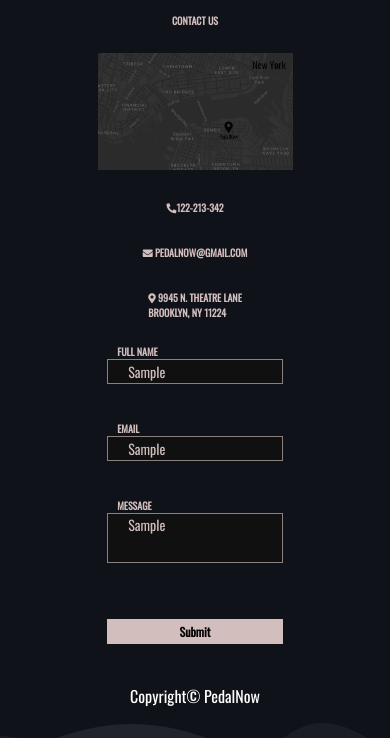
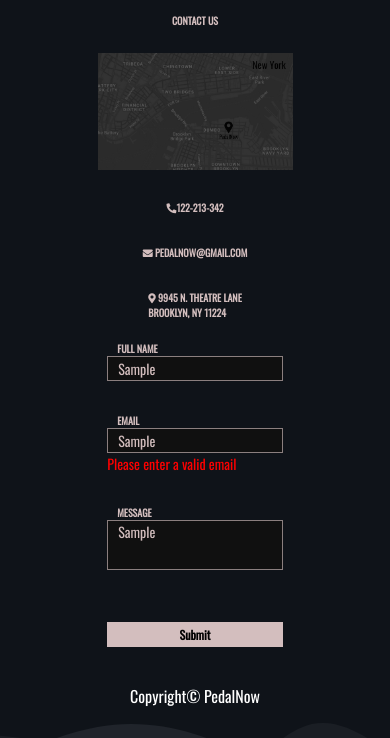
Before and after one commit to aladinzecic/bikes, a website: page allPages/Contact/index.html in a window 390 px wide. Both pictures are taken after typing "Sample", "Sample", "Sample" into the empty fields and a click on the button "Submit". Shown: the part 106-844 px from the top of the page. Drawn offline with nearby package versions, Linux system fonts and the light colour scheme.

Commit message:
validation

```diff
--- a/allPages/Contact/contact.css
+++ b/allPages/Contact/contact.css
@@ -4,6 +4,7 @@
   box-sizing: border-box;
   font-family: "Oswald", sans-serif;
 }
+
 body{
   width: 100%;
   height: 100vh;
@@ -199,6 +200,10 @@ list-style: none;}
   justify-content: space-around;
   align-items: center;
 }
+.error{
+  color: red;
+  font-size: 14px;
+}
 .centered{
   display: flex;
   flex-direction: column;
@@ -311,12 +316,14 @@ align-items: center;
     height: 25px;
     width: 45vw;
   }
+  .inputText{
+padding-left: 10px;
+  }
   .right textarea {
 
     height: 50px;
     width: 45vw;
   }
-
   input:focus ~ .floating-label,
   input:not(:focus):valid ~ .floating-label,
   textarea:focus ~ .floating-label,
--- a/allPages/Contact/index.html
+++ b/allPages/Contact/index.html
@@ -11,6 +11,12 @@
       integrity="sha512-…"
       crossorigin="anonymous"
     />
+    <!-- Include Toastify CSS -->
+<link href="https://cdn.jsdelivr.net/npm/toastify-js/src/toastify.min.css" rel="stylesheet">
+
+<!-- Include Toastify JavaScript -->
+<script src="https://cdn.jsdelivr.net/npm/toastify-js"></script>
+
     <link rel="preconnect" href="https://fonts.googleapis.com" />
     <link rel="preconnect" href="https://fonts.gstatic.com" crossorigin />
     <link
@@ -64,21 +70,26 @@
         <div class="right-div">
           <div class="right">
             <div class="cont">
-              <input type="text" class="inputText" required />
+              <input type="text" id="fullName" class="inputText" required />
               <span class="floating-label">Full Name</span>
+              <div class="error" id="fullNameError"></div>
+
             </div>
 
             <div class="cont">
-              <input type="text" class="inputText" required />
+              <input type="text" id="email" class="inputText" required />
               <span class="floating-label">Email</span>
+              <div class="error" id="emailError"></div>
+
             </div>
 
 
             <div class="cont">
-              <textarea class="inputText" required></textarea>
+              <textarea class="inputText" id="message" required></textarea>
               <span class="floating-label">Message</span>
+              <div class="error" id="messageError"></div>
             </div>
-            <button type="submit">Submit</button>
+            <button type="submit" id="btn1">Submit</button>
           </div>
         </div>
       </div>
--- a/allPages/Contact/script.js
+++ b/allPages/Contact/script.js
@@ -146,3 +146,48 @@ window.addEventListener('storage', function(event) {
 });
 
 updateNavigation();
+
+
+
+function validateForm() {
+  const fullNameInput = document.getElementById("fullName");
+  const emailInput = document.getElementById("email");
+  const messageInput = document.getElementById("message");
+
+  const fullName = fullNameInput.value;
+  const email = emailInput.value;
+  const message = messageInput.value;
+
+  const fullNamePattern = /^[a-zA-Z\s]+$/;
+  const emailPattern = /^.+@.+\.[a-zA-Z]{2,4}$/;
+
+  const fullNameValid = fullNamePattern.test(fullName);
+  const emailValid = emailPattern.test(email);
+  const messageValid = message !== "";
+
+  document.getElementById("fullNameError").textContent = fullNameValid ? "" : "You can't enter speacial characters";
+  document.getElementById("emailError").textContent = emailValid ? "" : "Please enter a valid email";
+  document.getElementById("messageError").textContent = messageValid ? "" : "Please enter a message";
+
+  if(fullNameValid && emailValid && messageValid) {
+    fullNameInput.value = "";
+    emailInput.value = "";
+    messageInput.value = "";
+    Toastify({
+      text: "Message sent successfully",
+      duration: 3000,
+      gravity: "bottom",
+      position: "right",
+      backgroundColor: "#12b7d4",
+    }).showToast();
+
+  }
+
+  return fullNameValid && emailValid && messageValid;
+}
+
+
+// Event listener za provjeru forme kada se klikne na gumb
+document.getElementById('btn1').addEventListener('click', () => {
+  validateForm();
+});
```
